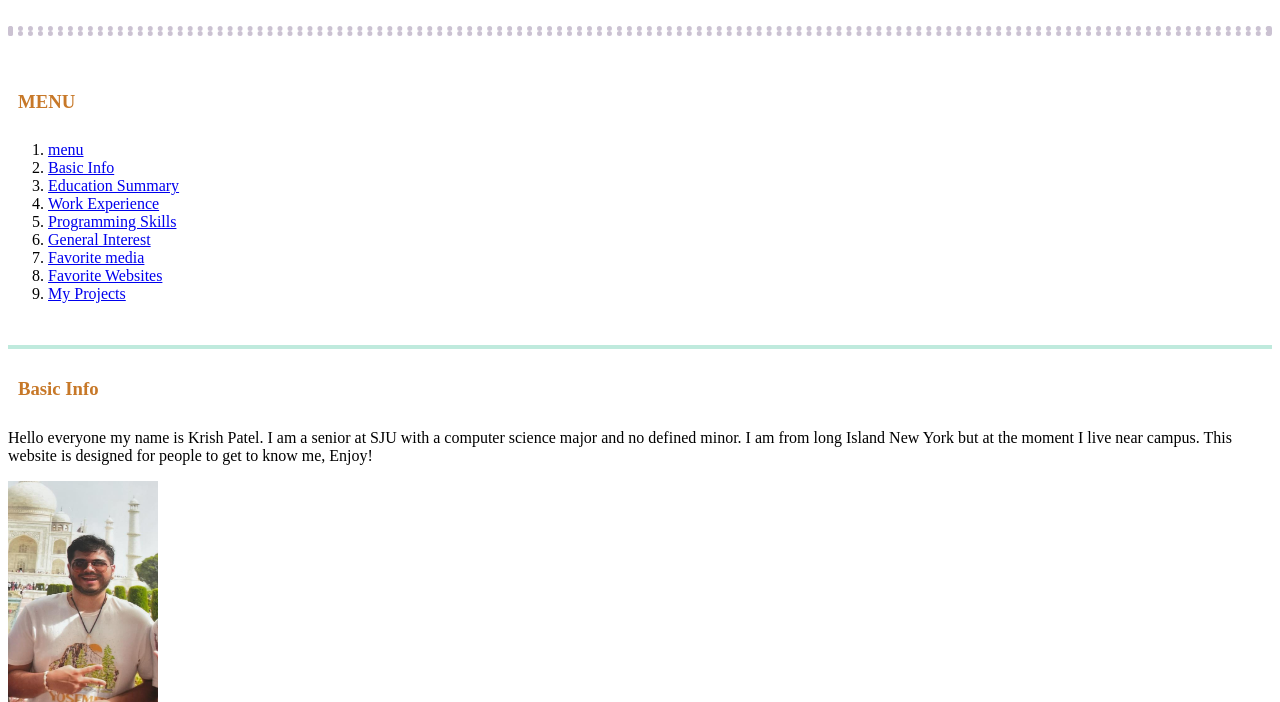
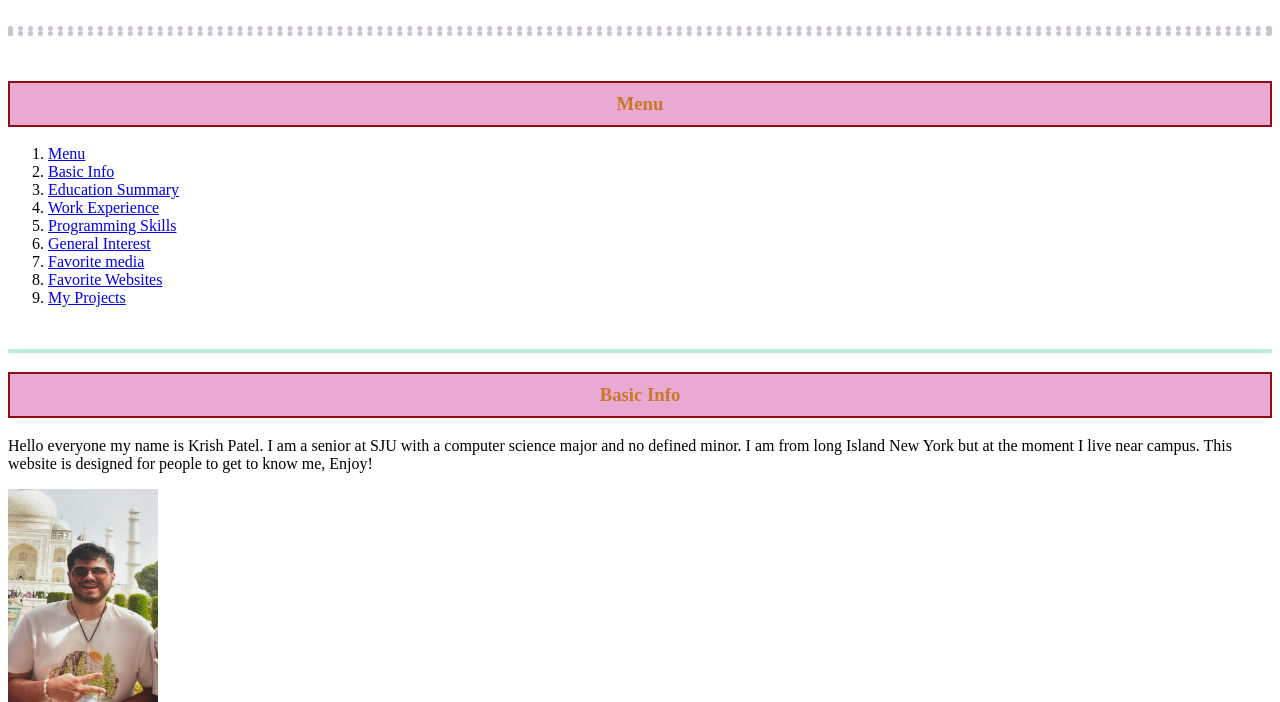
Before and after one commit to krishPatelCode/WebdevPatel, a plain HTML site: page index.html in a window 1280 px wide. Shown: the part 98-800 px from the top of the page. Drawn offline with Linux system fonts and the light colour scheme.

Commit message:
more changes to css

```diff
--- a/index.html
+++ b/index.html
@@ -10,11 +10,11 @@
 <br/>
 </head>
 <span>
-<h3 id = "menu">MENU</h3>
+<h3 id = "menu">Menu</h3>
 </span>
 <ol>
 
-<li><a href="#menu">menu</a> <br/></li>
+<li><a href="#menu">Menu</a> <br/></li>
 
 <li><a href="#basicInfoSection">Basic Info</a> <br/></li>
 
@@ -206,13 +206,16 @@ height="300">
      border: 5px dotted rgba(155, 137, 169, 0.515);
   }
   h3{
+    color: rgb(199, 120, 40);
+    border: 2px solid rgb(196, 21, 21);
+    border-color: #920d0d;
+    background-color: rgb(233, 169, 210);
+    top: 10px;
+    left: 10px;
+    padding: 10px;
+    text-align: center;
+  }
 
-    color: rgb(199, 120, 40);
-    border: 2px rgb(196, 21, 21);
-  top: 10px;
-  left: 10px;
-  padding: 10px;
-  }
 
 
 
```
